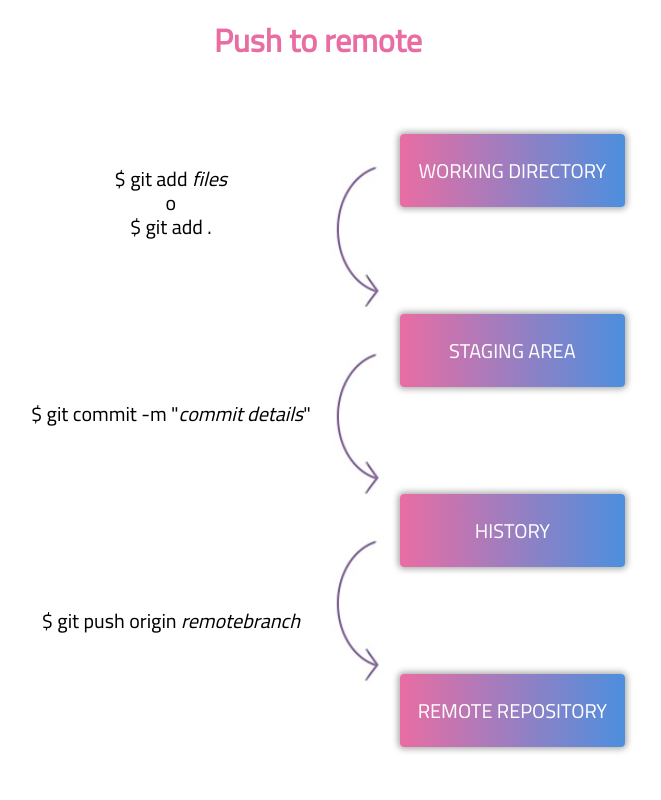
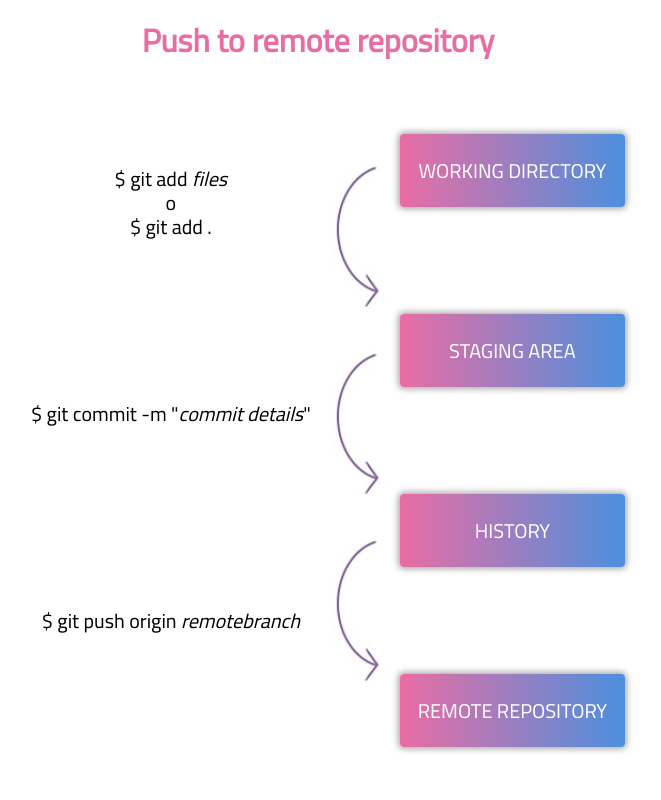
Before and after one commit to noeliaava/dw-test, a plain HTML site: page index.html in a window 1280 px wide. Shown: the top 800 px of the page, without its empty margins (322-983 px from the left). Drawn offline with Linux system fonts and the light colour scheme.

Commit message:
primer commit a nueva-rama

```diff
--- a/index.html
+++ b/index.html
@@ -3,13 +3,13 @@
 <head>
     <meta charset="UTF-8">
     <meta name="viewport" content="width=device-width, initial-scale=1.0">
-    <title>Document</title>
+    <title>Github push</title>
     <link rel="stylesheet" href="styles.css">
     <link href="https://fonts.googleapis.com/css2?family=Cairo&display=swap" rel="stylesheet">
 </head>
 <body>
     <div id="arriba" class="title-container">
-        <h1>Push to remote</h1>
+        <h1>Push to remote repository</h1>
     </div>
     <div class="graph-container">
         <div class="legends">
```
